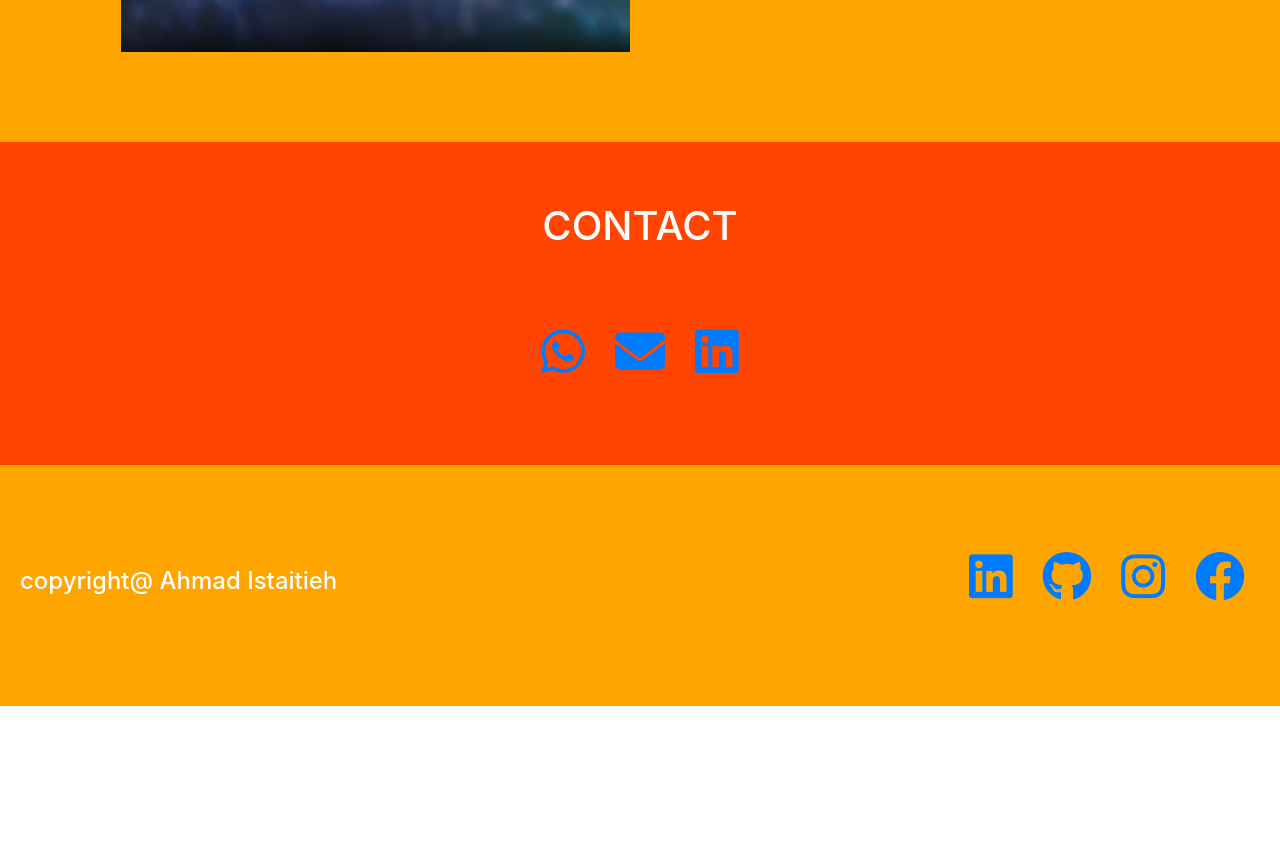
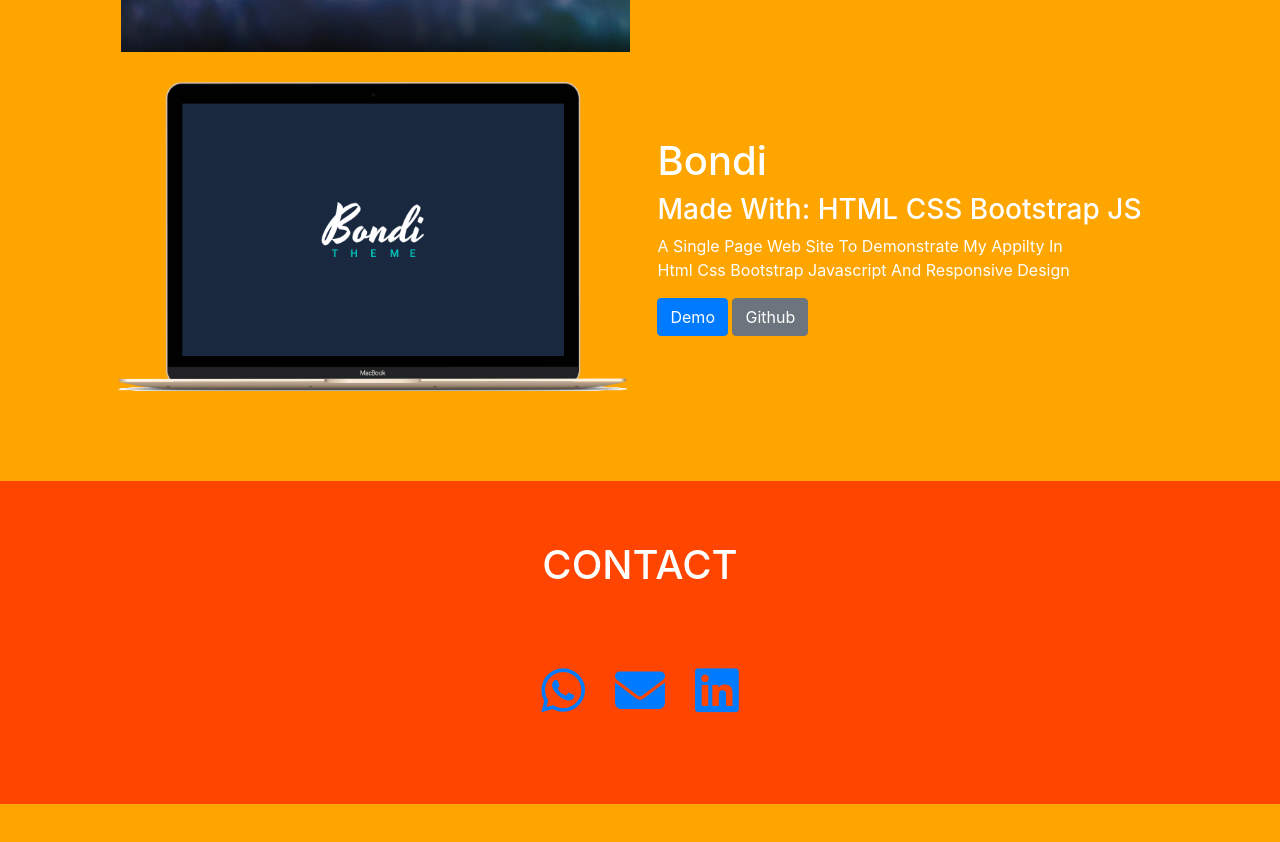
Before and after one commit to ahmadadnanes/my-new-website, a plain HTML site: page index.html in a window 1280 px wide. Shown: the part 2849-3691 px from the top of the page. Before the commit the page ends 3555 px from the top, so only its background shows below. Drawn offline with Linux system fonts and the light colour scheme.

Commit message:
add new project

```diff
--- a/index.html
+++ b/index.html
@@ -120,7 +120,7 @@
                         <h3><span>Made with: </span>HTML CSS JS and PHP</h3>
                         <p>
                             Blog-post is a simple system that let you <br>
-                             write your own blogs and save it on your account
+                            write your own blogs and save it on your account
                         </p>
                         <div class="button">
                             <button class="btn btn-primary" onclick="location = ''">Demo</button>
@@ -136,7 +136,7 @@
                         <h3><span>Made with: </span>HTML CSS JS</h3>
                         <p>
                             A Single Page Web Site to Demonstrate My Appilty in html css <br>
-                             javascript and responsive design
+                            javascript and responsive design
                         </p>
                         <div class="button">
                             <button class="btn btn-primary" onclick="location = 'https://ahmadadnanes.github.io/Elzero-Template-1-exercise/'">Demo</button>
@@ -152,11 +152,27 @@
                         <h3><span>Made with: </span>HTML CSS JS</h3>
                         <p>
                             A Single Page Web Site to Demonstrate My Appilty in html css <br>
-                             javascript and responsive design
+                            javascript and responsive design
                         </p>
                         <div class="button">
                             <button class="btn btn-primary" onclick="location = 'https://rococo-melba-823481.netlify.app/'">Demo</button>
                             <button class="btn btn-secondary" onclick="location = 'https://github.com/ahmadadnanes/Template-2'">Github</button>
+                        </div>
+                    </div>
+                </div>
+
+                <div class="project">
+                    <img src="img/laptop.png" alt="">
+                    <div class="text">
+                        <h2>Bondi</h2>
+                        <h3><span>Made with: </span>HTML CSS bootstrap JS</h3>
+                        <p>
+                            A Single Page Web Site to Demonstrate My Appilty in <br> html css bootstrap
+                            javascript and responsive design
+                        </p>
+                        <div class="button">
+                            <button class="btn btn-primary" onclick="location = 'https://ahmadadnanes.github.io/bootstrap-template/'">Demo</button>
+                            <button class="btn btn-secondary" onclick="location = 'https://github.com/ahmadadnanes/bootstrap-template">Github</button>
                         </div>
                     </div>
                 </div>
```
Also changed, not shown: img/laptop.png (added).
